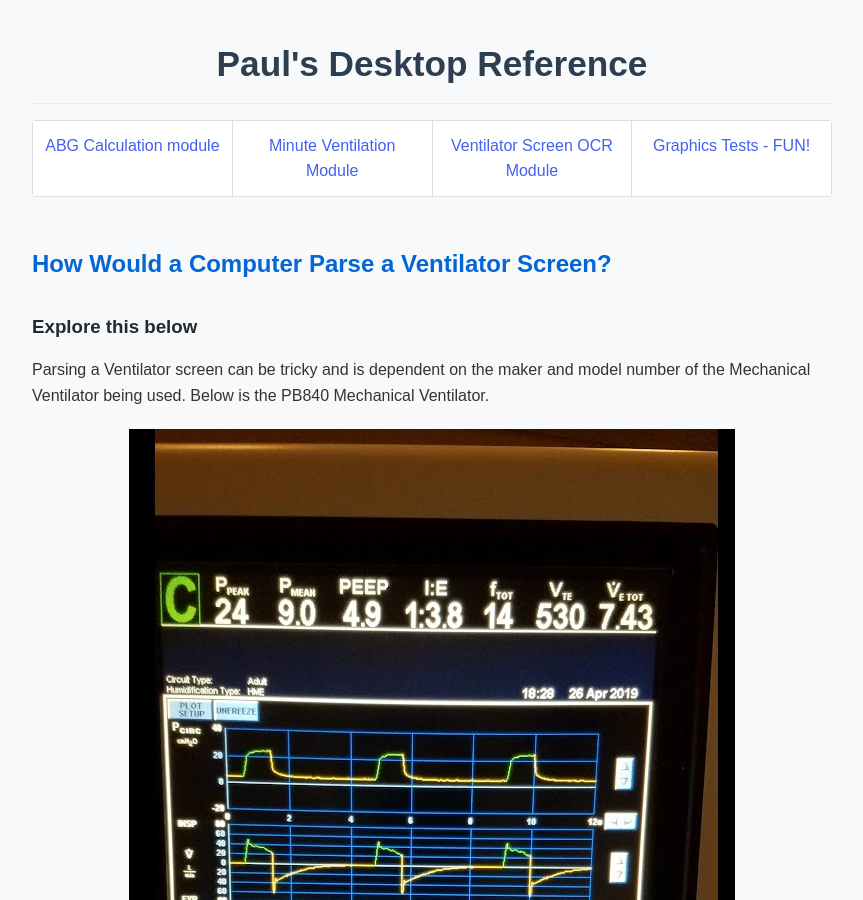
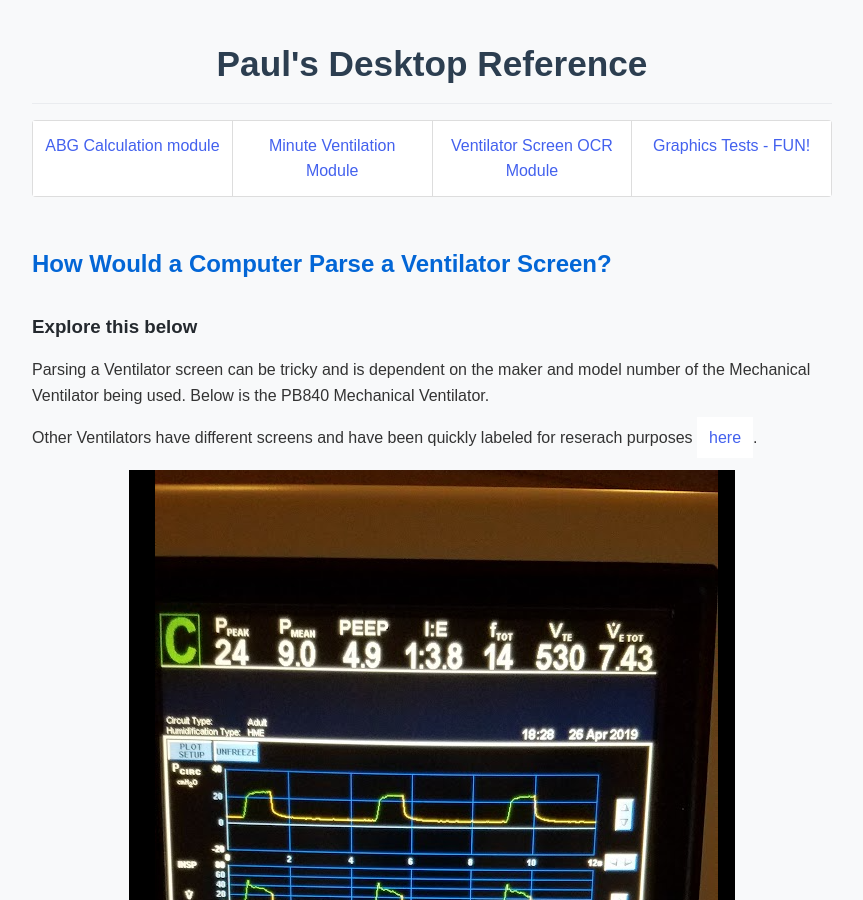
Before and after one commit to ZBZFirst/info, a Jekyll site: the page built from VentScreenOCR.md, in a window 1280 px wide and 900 px high. Shown: the whole window, without its empty margins (208-1071 px from the left). Built offline with Jekyll 4.4.1, drawn with Linux system fonts in a browser that asks for light colours.

Commit message:
Update VentScreenOCR.md

```diff
--- a/VentScreenOCR.md
+++ b/VentScreenOCR.md
@@ -7,6 +7,8 @@
 <h3>Explore this below</h3>
 
 Parsing a Ventilator screen can be tricky and is dependent on the maker and model number of the Mechanical Ventilator being used. Below is the PB840 Mechanical Ventilator.
+
+Other Ventilators have different screens and have been quickly labeled for reserach purposes <a href="/info/graphics/graphics2.html" class="nav-link ">here</a>.
 
 <div style="text-align: center; margin: 20px 0;">
   <img src="/info/ventscreen/image.png" alt="Ventilator screen display" style="max-width: 100%; height: auto;">
```
